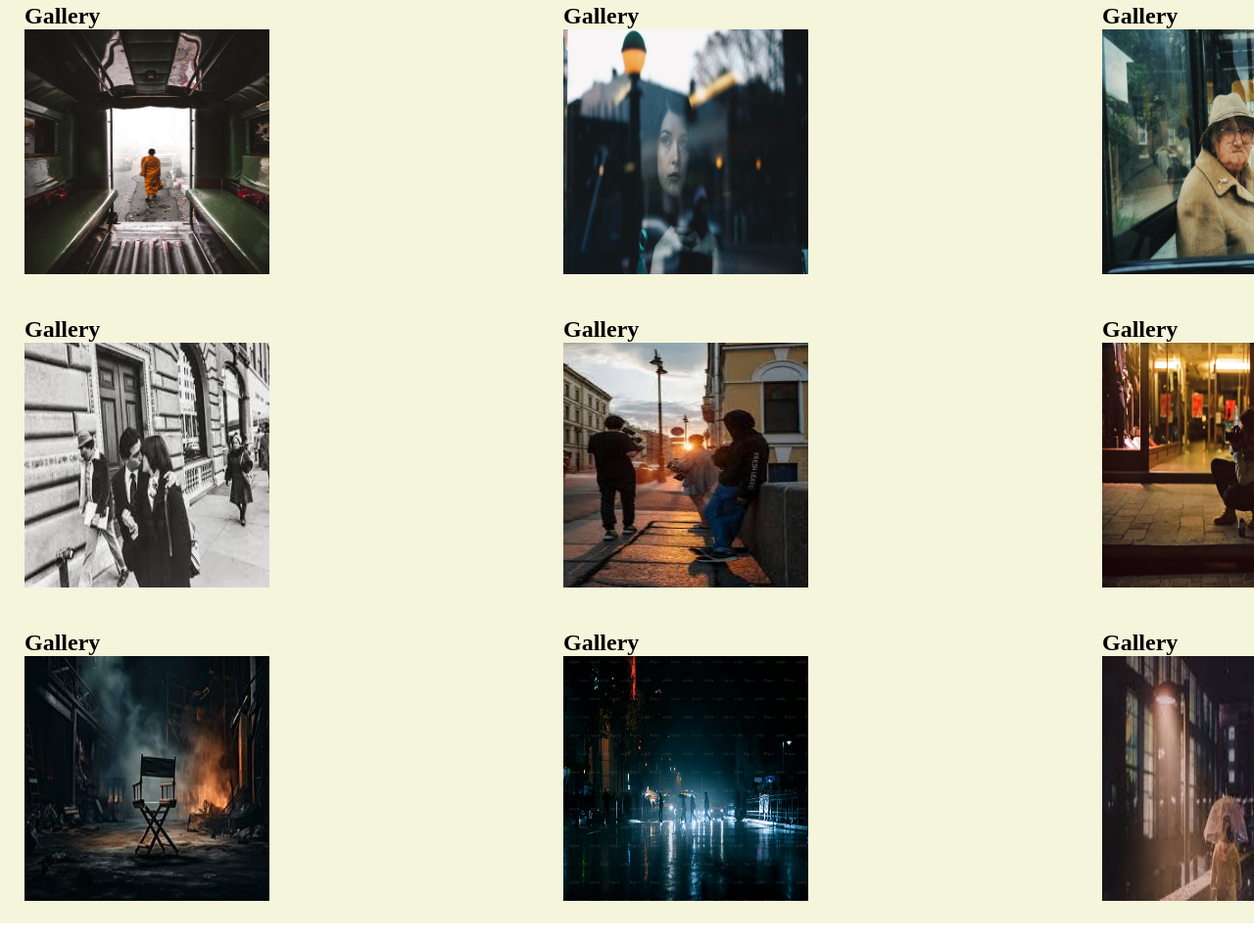
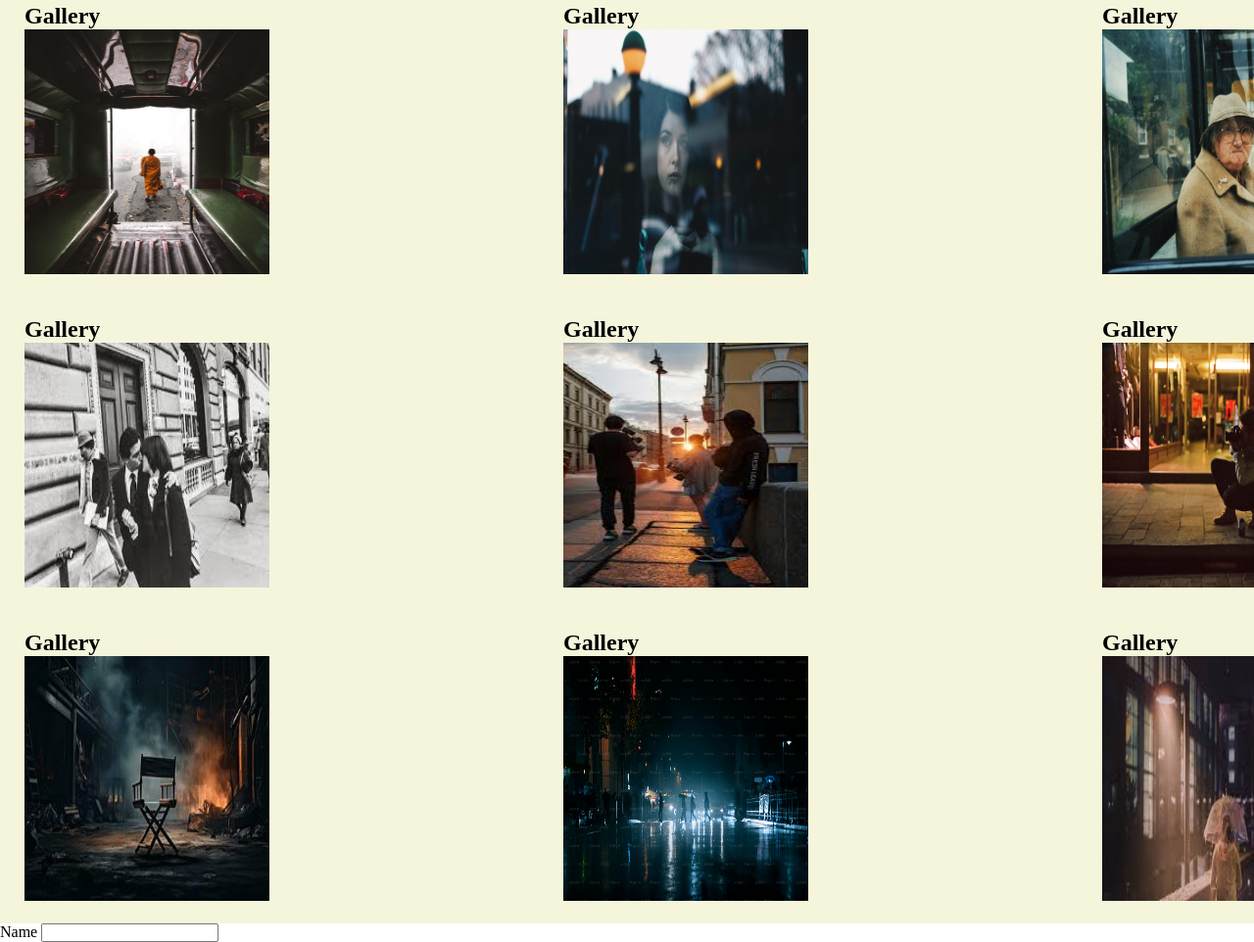
Before and after one commit to mwethya101/project, a plain HTML site: page index.html in a window 1280 px wide. Shown: the part 558-1520 px from the top of the page at 98% size. Drawn offline with Linux system fonts and the light colour scheme.

Commit message:
updated html

```diff
--- a/index.html
+++ b/index.html
@@ -82,6 +82,12 @@
             <img src="image/mm.jpeg" alt="image">
             </div>
         </section>
+        <div>
+            <form>
+                <label for="Name">Name</label>
+                <input type="text">
+            </form>
+        </div>
     </main>
 </body>
 </html>
```
